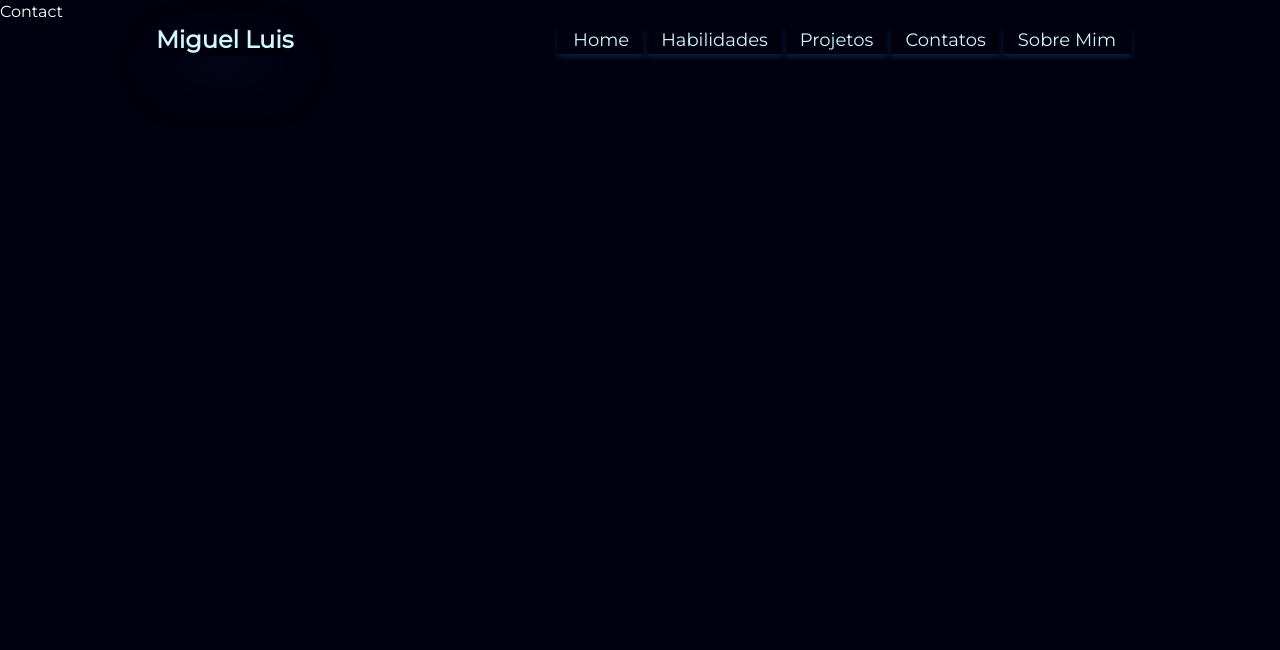
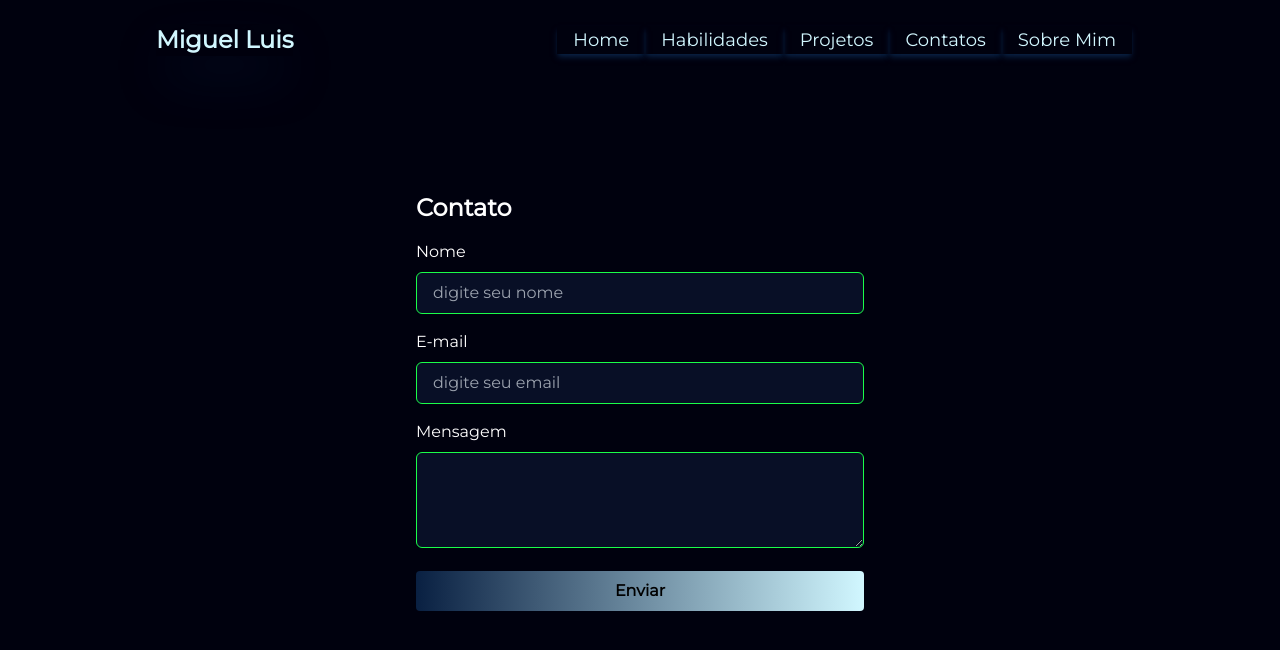
Before and after one commit to Miguelluisdev/portifolio, a React (Vite) app: page /Contact in a window 1280 px wide. Shown: the top 650 px of the page. Built offline with nearby package versions, Linux system fonts and the light colour scheme; what tailwindcss-animated would draw is missing.

Commit message:
feat: contact form submited

```diff
--- a/src/components/Contact/Contact.tsx
+++ b/src/components/Contact/Contact.tsx
@@ -1,10 +1,80 @@
+import React, { useRef, useState } from 'react';
+import "../../index.css"
+const Contact: React.FC = () => {
+  const [nome, setNome] = useState<string>("");
+  const [email, setEmail] = useState<string>("");
+  const [mensagem, setMensagem] = useState<string>("");
+  const [enviado, setEnviado] = useState<boolean>(false);
 
+  const emailRef = useRef<HTMLInputElement>(null);
 
+  // const handleSubmit = (event: React.FormEvent) => {
+  //   event.preventDefault();
+  //   if (!emailRef.current?.value.includes("@")) {
+  //     alert("Email inválido");
+  //     return;
+  //   }
+  //   setEnviado(true);
 
-const Contact = () => {
+  //   setNome("");
+  //   setEmail("");
+  //   setMensagem("");
+  // };
+
   return (
-    <div>Contact</div>
-  )
-}
+    <div>
+      <form method="POST" action="https://formsubmit.co/miguelluisataideferreira68@gmail.com" className='mx-auto max-w-md w-full pt-48'>
+        <h2 className='text-2xl font-bold mb-4'>Contato</h2>
+        <div className='mb-4'>
+          <label htmlFor="nome" className='block mb-2 text-gray-700'>Nome</label>
+          <input
+            type="text"
+            id='nome'
+            value={nome}
+            onChange={(e) => setNome(e.target.value)}
+            className='bg-azul-celeste  border border-az rounded-md py-2 px-4 w-full'
+            placeholder='digite seu nome'
+            required
+          />
+        </div>
+        <div className="mb-4">
+          <label htmlFor="email" className="block mb-2 text-gray-700">E-mail</label>
+          <input
+            type="email"
+            id="email"
+            name="email"
+            value={email}
+            onChange={(e) => setEmail(e.target.value)}
+            ref={emailRef}
+            placeholder='digite seu email'
+            required
+            className="bg-azul-celeste rounded-md border border-az py-2 px-4 w-full"
+          />
+        </div>
+        <div className="mb-4">
+          <label htmlFor="mensagem" className="block mb-2 text-gray-700">Mensagem</label>
+          <textarea
+            id="mensagem"
+            name="mensagem"
+            value={mensagem}
+            onChange={(e) => setMensagem(e.target.value)}
+            className="bg-azul-celeste border border-az rounded-md py-2 px-4 w-full h-24"
+          />
+        </div>
+        <button
+          type='submit'
+          className={`bg-gradient-to-r from-AzulEscuro to-branco hover:bg-az rounded text-white font-bold py-2 px-4 w-full
+              ${email === '' || nome.length < 6 ? 'disabled-btn' : ''}`}
+          disabled={email === '' || nome.length < 6}
+        >
+          Enviar
+        </button>
+        {enviado && (
+          <p className='mt-4 text-green-500'>Mensagem enviada com sucesso</p>
+        )}
+      </form>
+    </div>
+  );
+};
 
-export default Contact
+export default Contact;
--- a/src/components/Contact/Input/Button.tsx
+++ /dev/null
@@ -1,14 +0,0 @@
-interface IButtonLoginProps {
-  onClick: () => void;
-  type?: "button" | "submit" | "reset";
-
-  children: React.ReactNode;
-}
-const Button: React.FC<IButtonLoginProps> = ({ type, onClick, children }) => {
-  return (
-    <button type={type} onClick={onClick}>
-      {children}
-    </button>
-  )
-}
-export default Button
--- a/src/components/Contact/Input/Input.tsx
+++ /dev/null
@@ -1,29 +0,0 @@
-import React from 'react';
-
-interface IInputLoginProps {
-  type?: string;
-  label: string;
-  value: string;
-  onPressEnter?: () => void;
-  onChange: (newValue: string) => void;
-}
-const Input = React.forwardRef<HTMLInputElement, IInputLoginProps>((props, ref) => {
-  return (
-    <div className="flex flex-col gap-0.5"  >
-      <label className="font-medium font-Montserrat text-xl text-branco" >{props.label}</label>
-      <input
-        className='h-10 p-2 bg-ad bg-opacity-50 text-[#CCC] border border-[#6F7DFF29] border-opacity-100 focus-within:outline focus-visible:outline-white/40 focus:border-none rounded-md'
-        ref={ref}
-        type={props.type}
-        value={props.value}
-        onChange={e => props.onChange(e.target.value)}
-        onKeyDown={e => e.key === 'Enter'
-          ? props.onPressEnter && props.onPressEnter()
-          : undefined
-        }
-      />
-    </div>
-  );
-});
-
-export default Input
--- a/src/components/Contact/Input/TextArea.tsx
+++ /dev/null
@@ -1,25 +0,0 @@
-import { forwardRef, TextareaHTMLAttributes } from 'react';
-
-interface IInputLoginProps extends TextareaHTMLAttributes<HTMLTextAreaElement> {
-  label: string;
-  value: string;
-}
-
-const TextArea = forwardRef<HTMLTextAreaElement, IInputLoginProps>((props, ref) => {
-  const { label, ...textareaProps } = props;
-
-
-
-  return (
-    <div className="flex flex-col gap-0.5" >
-      <label className="font-medium font-Montserrat text-xl text-branco" >{label}</label>
-      <textarea
-        className='h-10 p-2 bg-ad bg-opacity-50 text-[#CCC] border border-[#6F7DFF29] border-opacity-100 focus-within:outline focus-visible:outline-white/40 focus:border-none rounded-md'
-        {...textareaProps}
-        ref={ref}
-      />
-    </div>
-  );
-});
-
-export default TextArea
--- a/src/index.css
+++ b/src/index.css
@@ -22,3 +22,9 @@ body{
 p{
   font-family: "Source Sans 3";
 }
+
+.disabled-btn{
+  background-color: white;
+  color: black;
+  cursor: not-allowed;
+}
```
